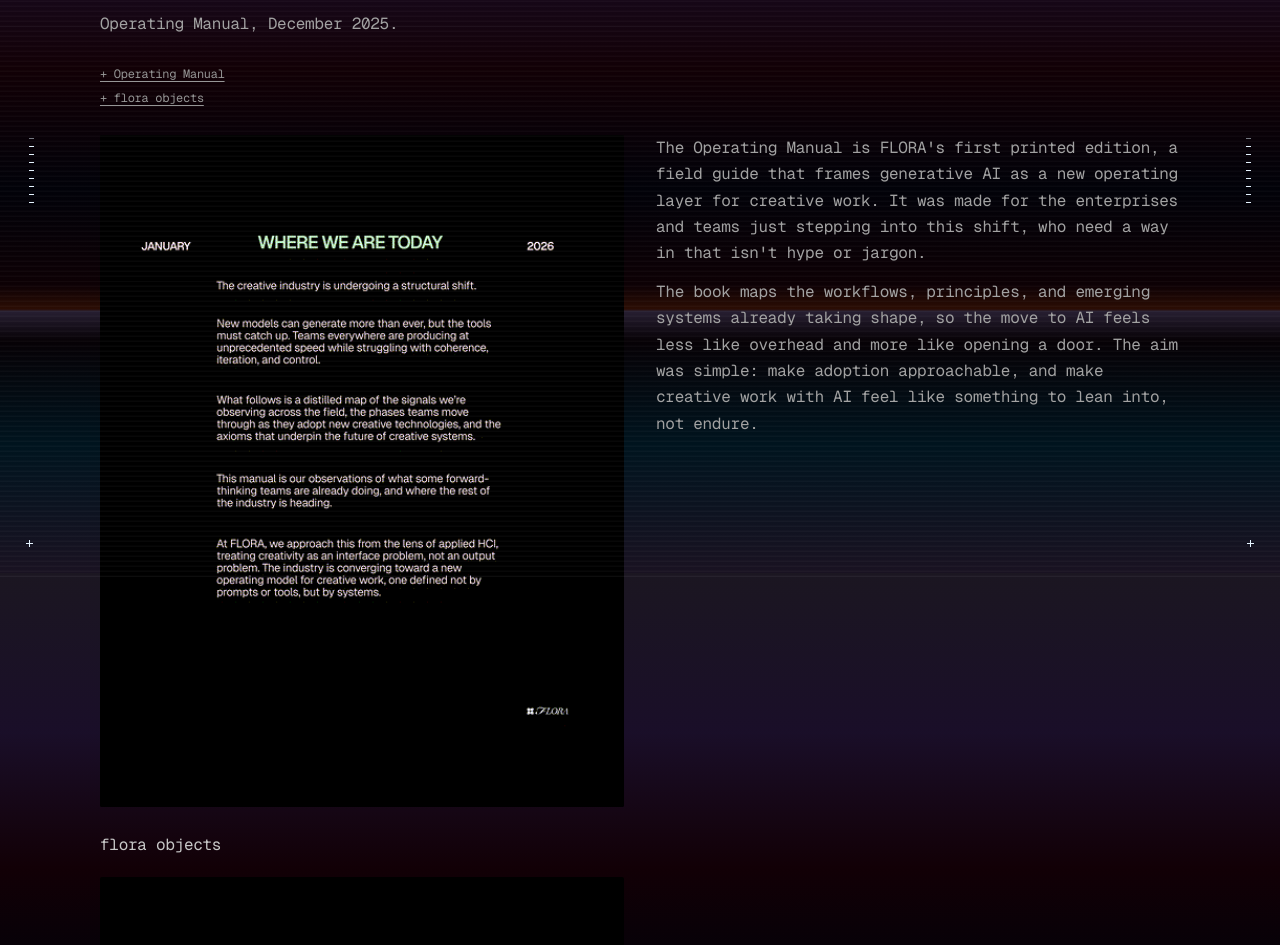
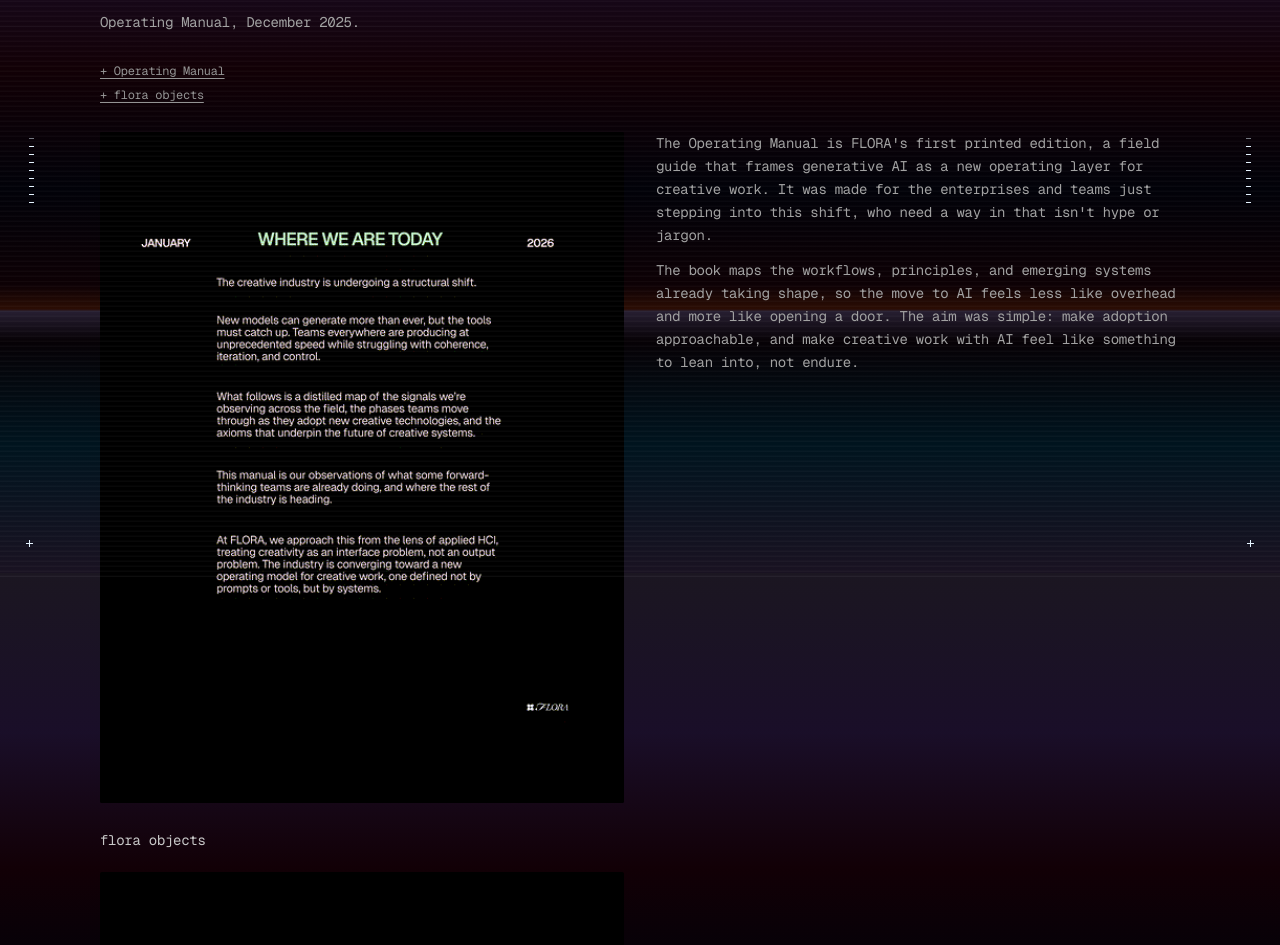
Before and after one commit to tarshaa/portfolio, a Next.js app: page /print in a window 1280 px wide. Shown: the part 227-1172 px from the top of the page. Built offline with nearby package versions, Linux system fonts and the light colour scheme.

Commit message:
Apply 14px sizing to project titles and descriptions

```diff
--- a/src/app/globals.css
+++ b/src/app/globals.css
@@ -36,7 +36,7 @@
     line-height: 1.3;
   }
   h2 {
-    font-size: 1rem;
+    font-size: 0.875rem;
     font-weight: 400;
     line-height: 1.3;
   }
@@ -80,7 +80,7 @@
 
 .contact a,
 .project h3 {
-  font-size: 1rem;
+  font-size: 0.875rem;
   text-decoration: none;
   line-height: 1.45;
 }
@@ -90,7 +90,7 @@
 }
 
 .project p {
-  font-size: 1rem;
+  font-size: 0.875rem;
   line-height: 1.5;
   color: #a1a1a1;
 }
@@ -112,7 +112,7 @@
 
 .project-detail-blurb {
   line-height: 1.65;
-  font-size: 1rem;
+  font-size: 0.875rem;
   color: #a1a1a1;
 }
 
@@ -192,7 +192,7 @@
   display: flex;
   flex-direction: column;
   gap: 12px;
-  font-size: 1rem;
+  font-size: 0.875rem;
   line-height: 1.5;
   color: #a1a1a1;
 }
```
